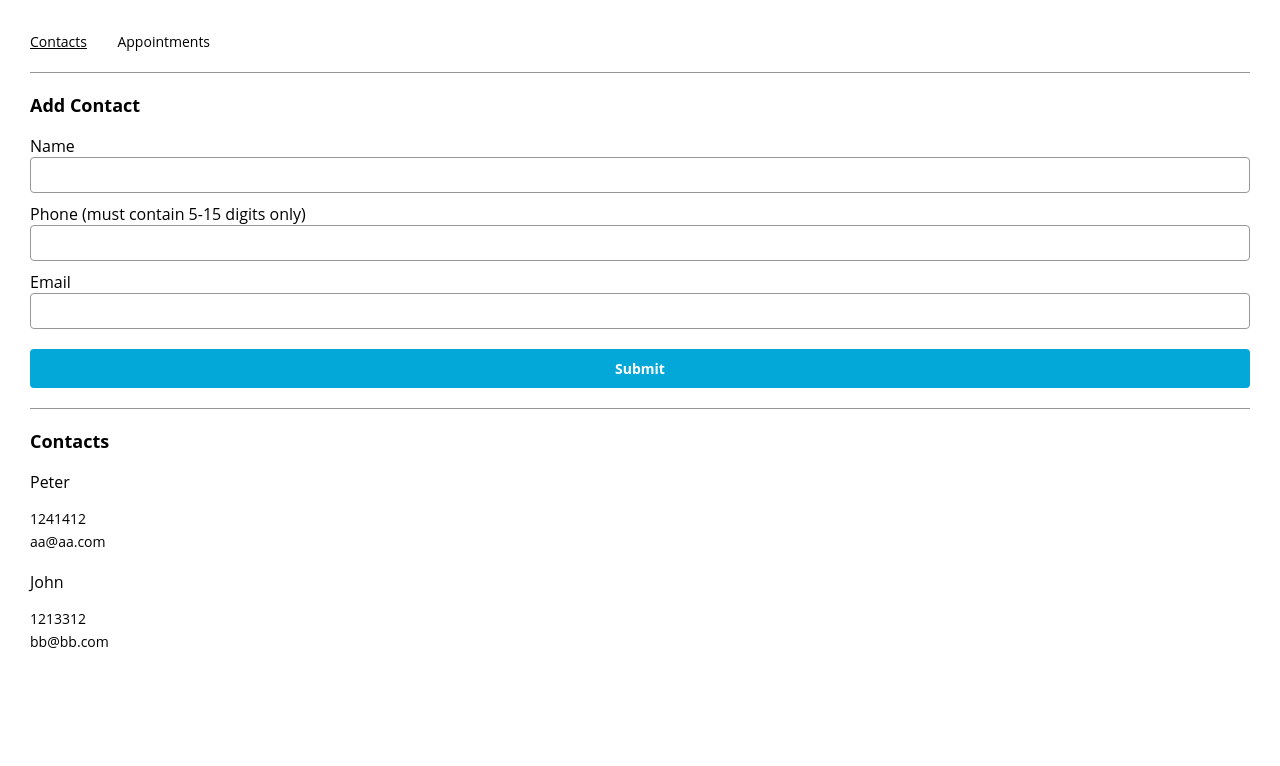
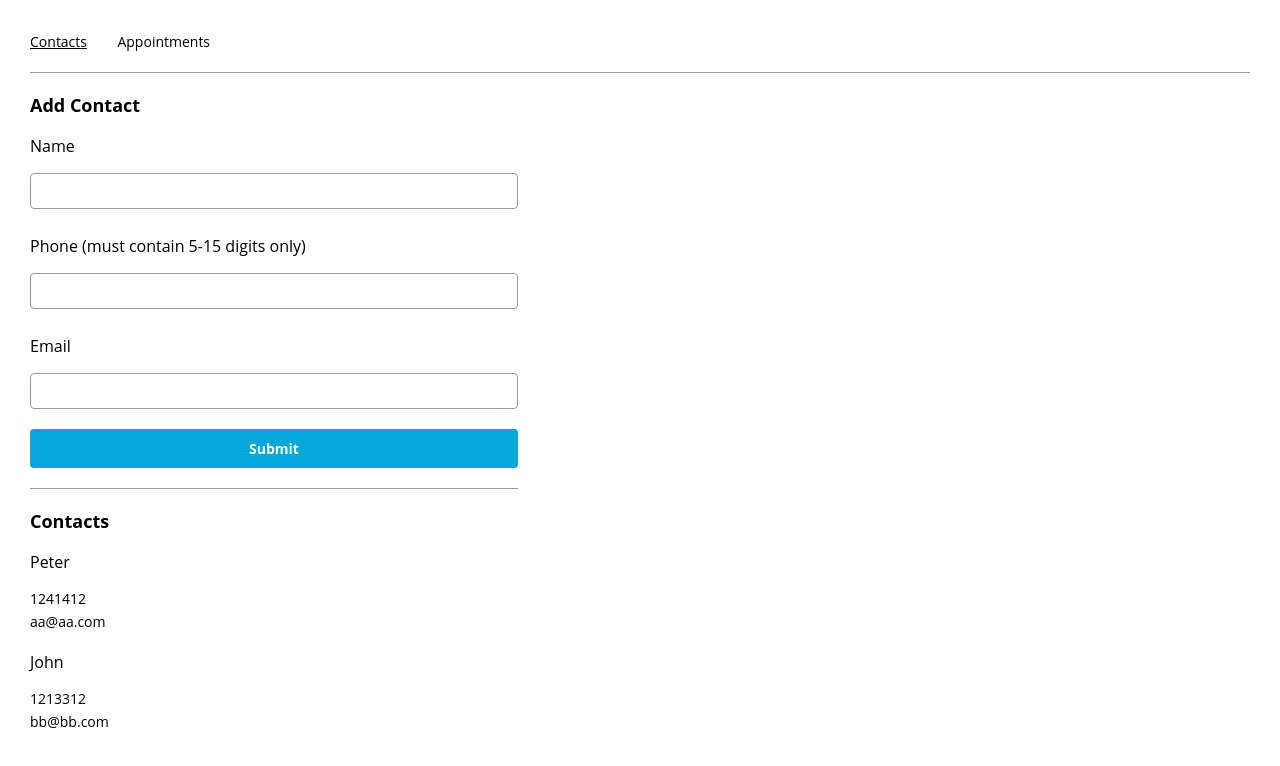
Before and after one commit to aleksandr-efimenko/appointment-planner-codeacademy, a React (Create React App) app: page /contacts in a window 1280 px wide. Shown: the top 766 px of the page. Built offline with nearby package versions, Linux system fonts and the light colour scheme.

Commit message:
add styles

```diff
--- a/public/index.css
+++ b/public/index.css
@@ -1,6 +1,10 @@
 #root {
     padding: 30px;
     font-family: "Open Sans", sans-serif;
+}
+
+main {
+  width: 40%;
 }
 
 nav>a {
@@ -56,6 +60,7 @@ input[type="submit"] {
   }
   input:disabled {
     background: #979797;
+    cursor: not-allowed;
   }
 
   input,
--- a/src/components/appointmentForm/AppointmentForm.js
+++ b/src/components/appointmentForm/AppointmentForm.js
@@ -18,16 +18,16 @@ export default function AppointmentForm({ title, setTitle, date, setDate, time,
   return (
     <div>
       <form onSubmit={handleSubmit}>
-        <label>Contact
+        <label><p>Contact</p>
           <ContactPicker contact={contact} contacts={contacts} handleChange={onContactChange} />
         </label>
-        <label>Title
+        <label><p>Title</p>
           <input type='text' required onChange={onTitleChange} value={title} />
         </label>
-        <label>Date
+        <label><p>Date</p>
           <input type='date' required onChange={onDateChange} value={date} />
         </label>
-        <label>Time
+        <label><p>Time</p>
           <input type='time' required onChange={onTimeChange} value={time} />
         </label>
         <input type='submit' />
--- a/src/components/contactForm/ContactForm.js
+++ b/src/components/contactForm/ContactForm.js
@@ -29,13 +29,13 @@ export default function ContactForm(
   return (
     <div>
       <form onSubmit={handleSubmitForm}>
-        <label>Name
+        <label><p>Name</p>
           <input type='text' required value={name} onChange={onNameChange} />
         </label>
-        <label>Phone (must contain 5-15 digits only)
+        <label><p>Phone (must contain 5-15 digits only)</p>
           <input type='tel' pattern='[0-9]{5,15}' required value={phone} onChange={onPhoneChange} />
         </label>
-        <label>Email
+        <label><p>Email</p>
           <input type='email' required value={email} onChange={onEmailChange} />
         </label>
         <input
```
